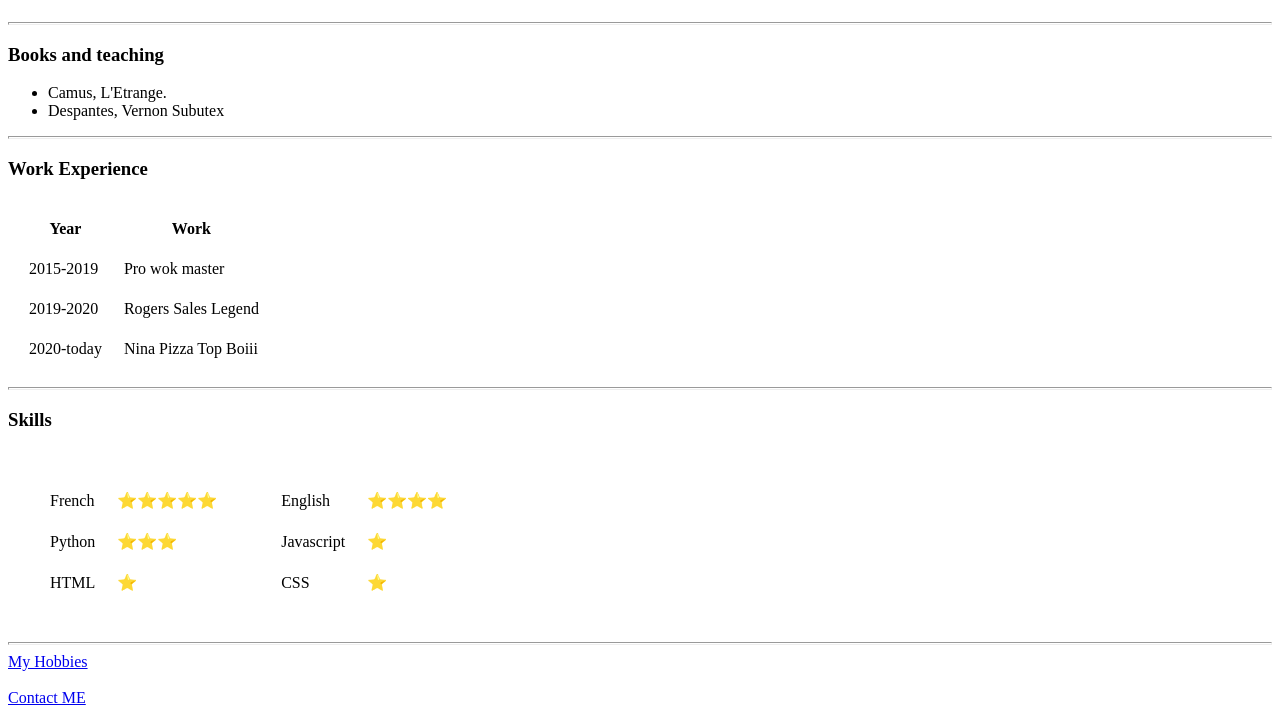
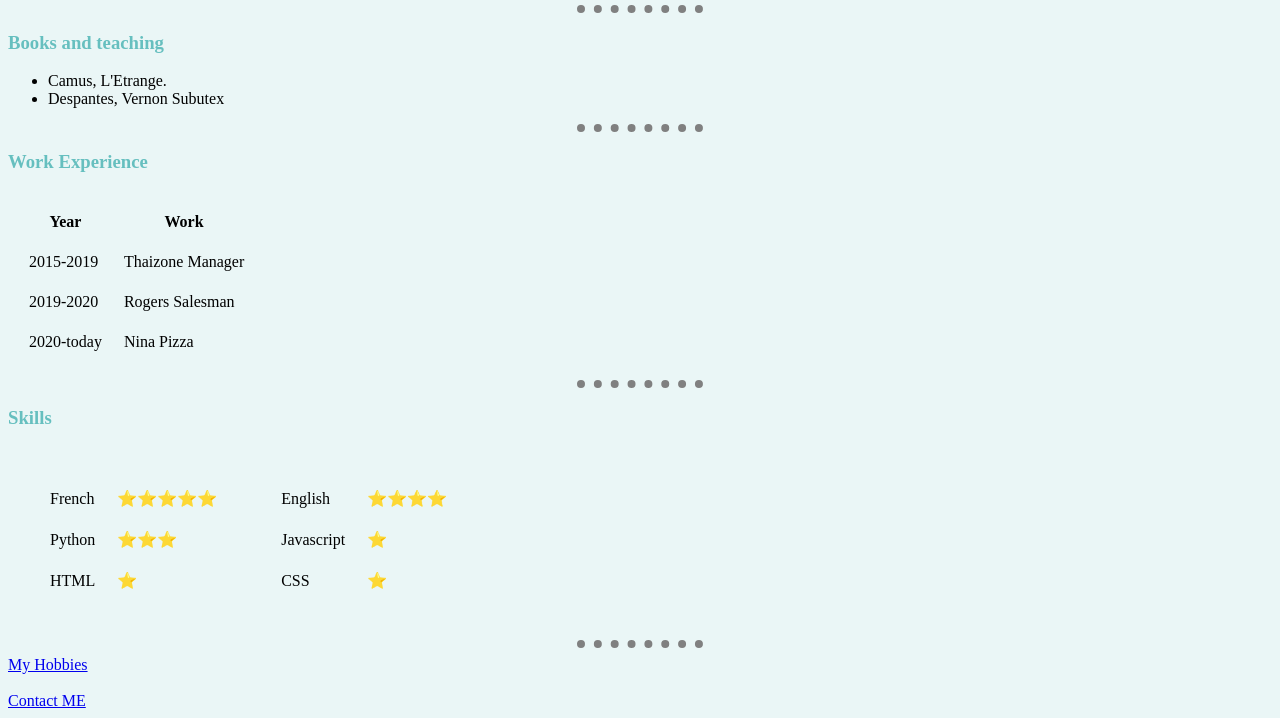
Before and after one commit to ElTonioPro/cv, a plain HTML site: page index.html in a window 1280 px wide. Shown: the part 357-1075 px from the top of the page. Drawn offline with Linux system fonts and the light colour scheme.

Commit message:
Add files via upload

```diff
--- /dev/null
+++ b/css/styles.css
@@ -0,0 +1,23 @@
+body {
+  background-color: #eaf6f6;
+}
+
+hr {
+  background-color: #eaf6f6;
+  border-color: grey;
+  border-style: dotted none none;
+  border-width: 8px;
+  width: 10%;
+}
+
+img {
+  height: 300px;
+}
+
+h1 {
+  color: #66bfbf;
+}
+
+h3 {
+  color: #66bfbf;
+}
--- a/index.html
+++ b/index.html
@@ -5,6 +5,7 @@
     <meta http-equiv="X-UA-Compatible" content="IE=edge" />
     <meta name="viewport" content="width=device-width, initial-scale=1.0" />
     <title>Tony's Site ♥</title>
+    <link rel="stylesheet" href="./css/styles.css" />
   </head>
   <body>
     <table cellspacing="20">
@@ -27,14 +28,14 @@
         </td>
       </tr>
     </table>
-    <hr size="3" />
+    <hr />
     <h3>Books and teaching</h3>
     <ul>
       <li>Camus, L'Etrange.</li>
       <li>Despantes, Vernon Subutex</li>
     </ul>
 
-    <hr size="3" />
+    <hr />
     <h3>Work Experience</h3>
     <table cellspacing="20">
       <thead>
@@ -46,20 +47,20 @@
       <tbody>
         <tr>
           <td>2015-2019</td>
-          <td>Pro wok master</td>
+          <td>Thaizone Manager</td>
         </tr>
         <tr>
           <td>2019-2020</td>
-          <td>Rogers Sales Legend</td>
+          <td>Rogers Salesman</td>
         </tr>
         <tr>
           <td>2020-today</td>
-          <td>Nina Pizza Top Boiii</td>
+          <td>Nina Pizza</td>
         </tr>
       </tbody>
     </table>
 
-    <hr size="3" />
+    <hr />
     <h3>Skills</h3>
     <table cellspacing="20">
       <tr>
@@ -102,7 +103,7 @@
       </tr>
     </table>
 
-    <hr size="3" />
+    <hr />
     <a href="hobbies.html">My Hobbies</a>
     <br />
     <br />
```
Also changed, not shown: contact_info.html (+1 -0 lines), hobbies.html (+1 -0 lines).
